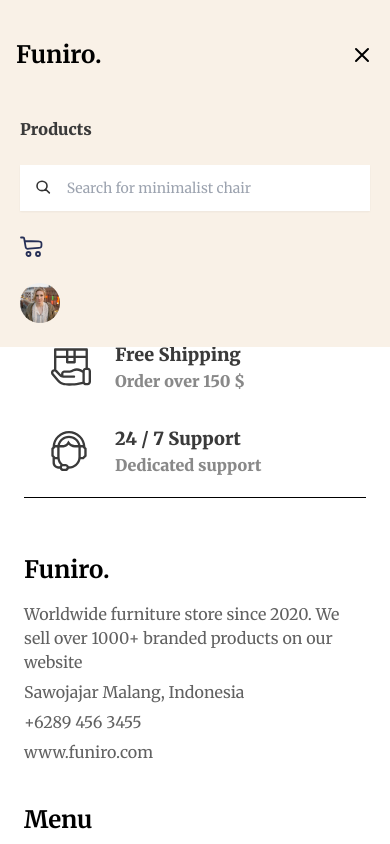
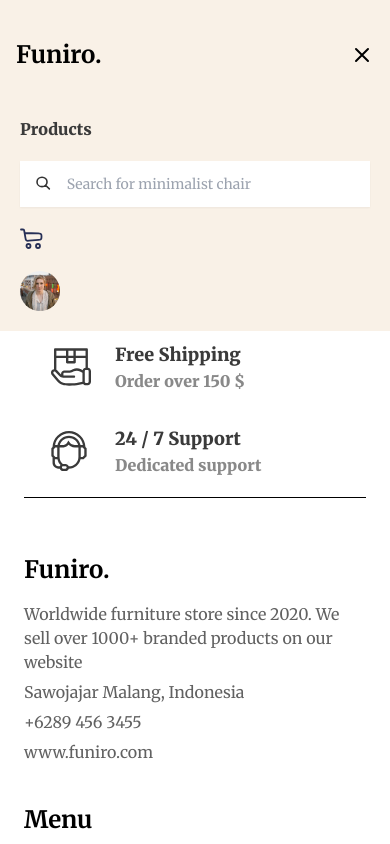
Before and after one commit to Mikael-duru/funiro, a React (Create React App) app: page / in a window 390 px wide. Both pictures are taken after a click on the button "Open main menu". Shown: the top 844 px of the page. Built offline with nearby package versions, Linux system fonts and the light colour scheme.

Commit message:
remove gap and used margin to space flex elements

```diff
--- a/src/components/Header.jsx
+++ b/src/components/Header.jsx
@@ -11,13 +11,13 @@ const Header = () => {
     <header className="container mx-auto">
       <nav className="bg-[#F9F1E7]">
         <div className="px-4 sm:px-6 lg:px-6 xxl:pl-[6.5625rem] xxl:pr-[2.875rem] py-8 xxl:pt-10 xxl:pb-14">
-          <div className="flex items-center justify-between gap-10 h-[45px]">
+          <div className="flex items-center justify-between h-[45px]">
             <div className="flex-shrink-0">
               <h3 className="font-bold text-2xl text-black"><a href="/">Funiro.</a></h3>
             </div>
             <div className="hidden md:block">
-              <div className="flex items-center gap-8 lg:gap-[3.1943rem]">
-                <a href="/products" className="font-black hover:scale-105 text-darkGray text-base">
+              <div className="flex items-center ml-10">
+                <a href="/products" className="mr-8 lg:mr-[3.1943rem] font-black hover:scale-105 text-darkGray text-base">
                   Products
                 </a>
                 <form className="flex items-center border-1 bg-white shadow-sm">
@@ -30,9 +30,9 @@ const Header = () => {
                 </form>
               </div>
             </div>
-            <div className="hidden md:block">
-              <div className="flex items-center gap-[2.1562rem]">
-                <a href="/cart" className="hover:scale-110"><img src={cart} alt="" /></a>
+            <div className="hidden md:block ml-10">
+              <div className="flex items-center">
+                <a href="/cart" className="hover:scale-110 mr-[2.1562rem]"><img src={cart} alt="" /></a>
                 <a href="/"><img src={userPic} alt="" /></a>
               </div>
             </div>
@@ -94,14 +94,14 @@ const Header = () => {
         >
           {(ref) => (
             <div className="md:hidden absolute bg-[#F9F1E7] w-full" id="mobile-menu">
-              <ul ref={ref} className="flex flex-col gap-5 px-2 pt-2 pb-6 space-y-1 sm:px-3">
-                <li className="px-3">
+              <ul ref={ref} className="flex flex-col px-2 pt-2 space-y-1 sm:px-3">
+                <li className="px-3 pb-4">
                   <a href="/products" className="font-black hover:text-primary text-darkGray text-base">
                     Products
                   </a>
                 </li>
 
-                <li className="px-3">
+                <li className="px-3 pb-4">
                   <form className="flex items-center border-1 bg-white shadow-sm">
                     <div className="pt-[0.9581rem] px-[1.0031rem] pb-[1.0206rem] ">
                       <button className="flex items-center justify-center">
@@ -112,11 +112,11 @@ const Header = () => {
                   </form>
                 </li>
 
-                <li className="px-3">
+                <li className="px-3  pb-4">
                   <a href="/cart" className="hover:scale-110"><img src={cart} alt="" /></a>
                 </li>
 
-                <li className="px-3">
+                <li className="px-3  pb-5">
                   <a href="/"><img src={userPic} alt="" /></a>
                 </li>
               </ul>
```
